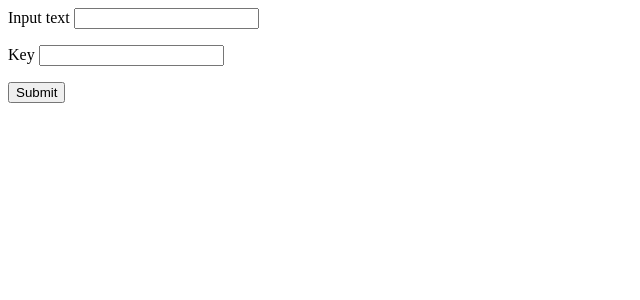
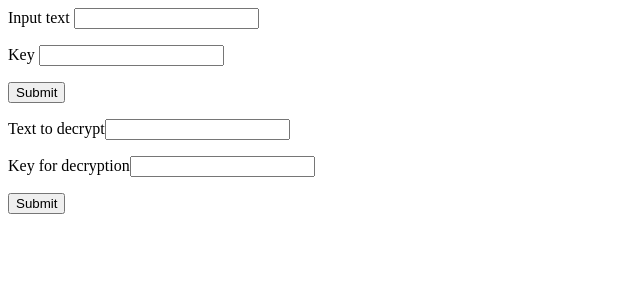
Before and after one commit to janellekrupicka/cipher-decrypting, a Flask app: page / in a window 1280 px wide. Shown: the top 300 px of the page, without its empty margins (0-640 px from the left). Run offline with Flask 3, Linux system fonts and the light colour scheme.

Commit message:
Add caesar cipher decrypt

```diff
--- a/app.py
+++ b/app.py
@@ -26,9 +26,33 @@ def encrypt(key, plaintext):
 
     return ''.join(cipher_arr).upper()
 
+def decrypt_key(key, ciphertext):
+
+    ciphertext = ciphertext.lower()
+    key = int(key)
+    plaintext_arr = [None] * len(ciphertext)
+
+    for idx, char in enumerate(ciphertext):
+
+        ciph_idx = ALPHA_LIST.index(char)
+        if ciph_idx == -1:
+            plaintext_arr[idx] = char
+            continue
+
+        plaintext_arr[idx] = ALPHA_LIST[(ciph_idx + 26 - key) % 26]
+
+    return ''.join(plaintext_arr).lower()
+
 @app.route('/encrypt/', methods = ['POST'])
 def encrypt_http():
     form_data = request.form
     ciphertext = encrypt(form_data["Key"], form_data["Plaintext"])
 
-    return render_template('data.html', form_data = form_data, ciphertext=ciphertext)
+    return render_template('data.html', form_data = form_data, text=ciphertext)
+
+@app.route('/decrypt/', methods = ['POST'])
+def decrypt_http():
+    form_data = request.form
+    plaintext = decrypt_key(form_data["Key"], form_data["Ciphertext"])
+
+    return render_template('data.html', form_data = form_data, text= plaintext)
--- a/templates/data.html
+++ b/templates/data.html
@@ -2,4 +2,4 @@
 <h2> {{key}}</h2>
 <p> {{value}}</p>
 {% endfor %}
-<h2> {{ciphertext}} </h2>
+<h2> {{text}} </h2>
--- a/templates/form.html
+++ b/templates/form.html
@@ -3,3 +3,8 @@
     <p>Key <input type = "number" name = "Key" /></p>
     <p><input type = "submit" value = "Submit" /></p>
 </form>
+<form action="/decrypt" method = "POST">
+    <p>Text to decrypt<input type = "text" name = "Ciphertext" /></p>
+    <p>Key for decryption<input type = "number" name = "Key" /></p>
+    <p><input type = "submit" value = "Submit" /></p>
+</form>
```
